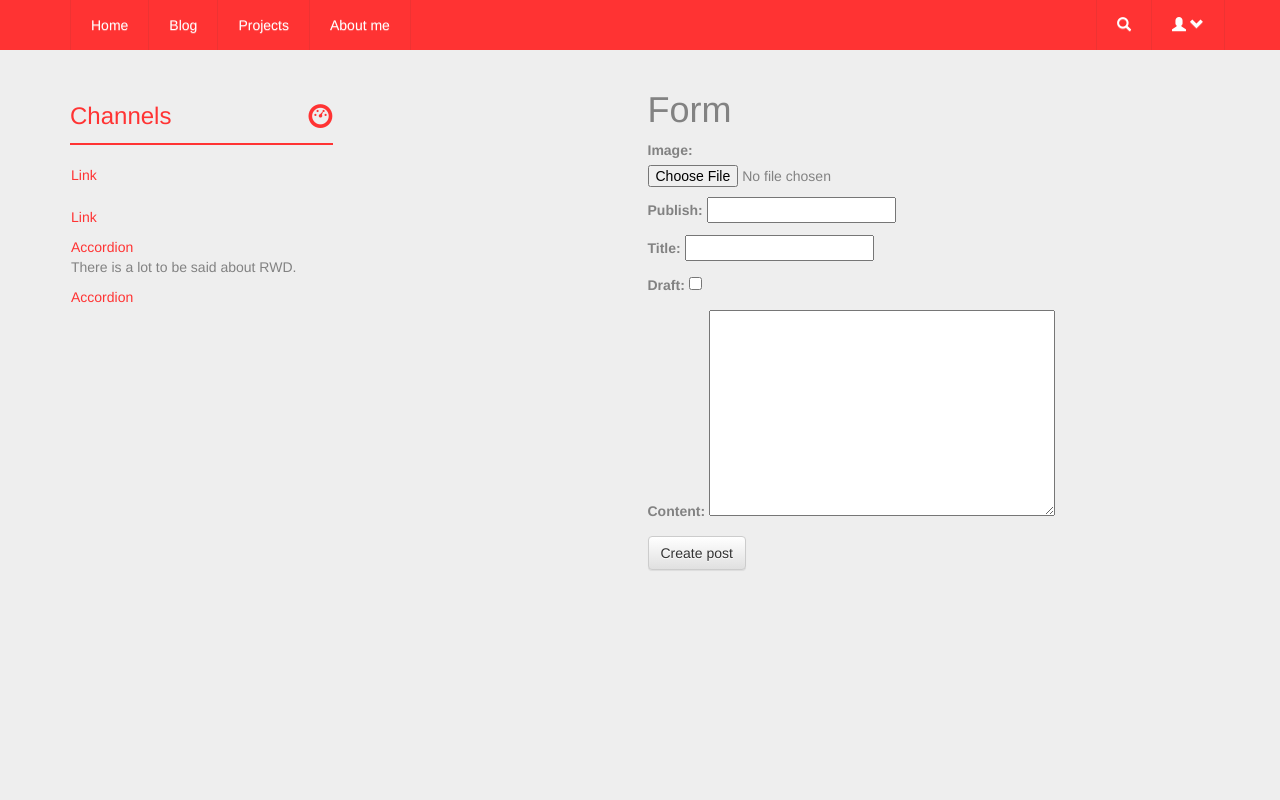
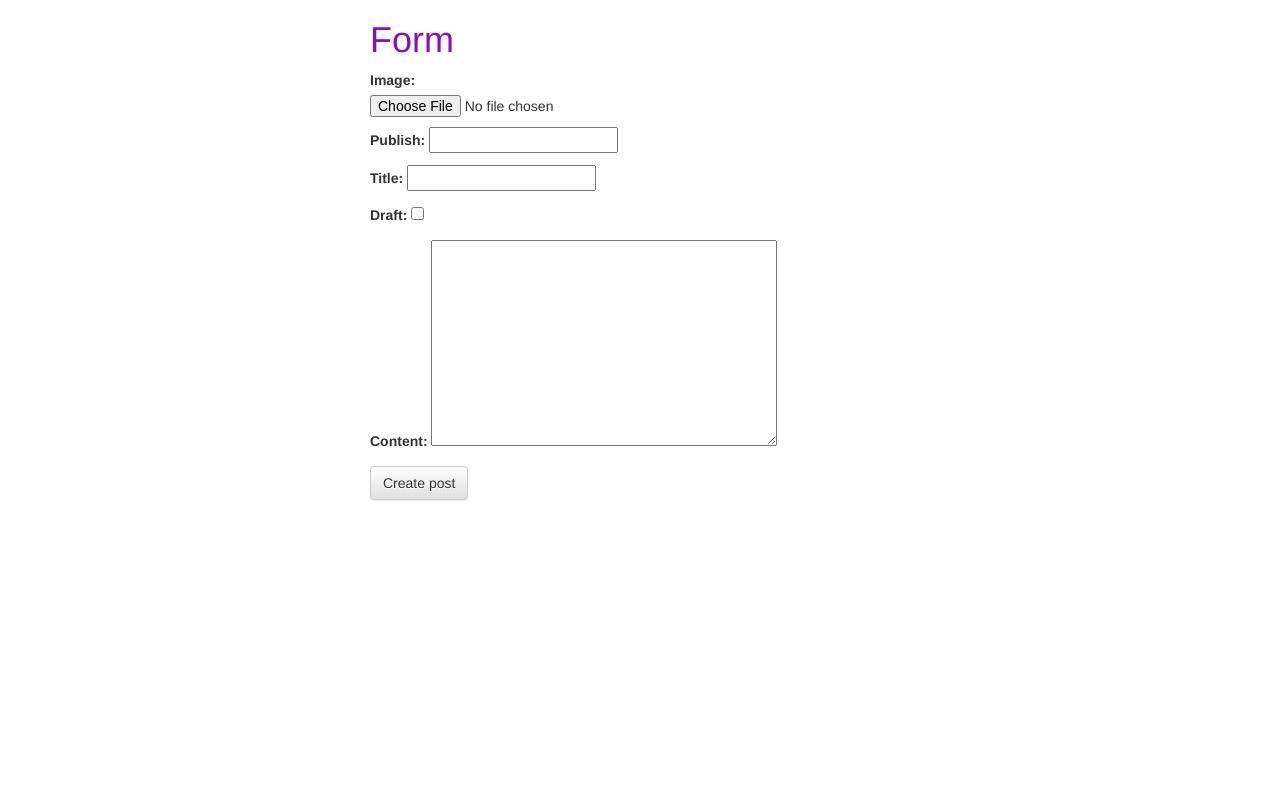
Before and after one commit to noerten/myblog, a Django app: template posts/templates/posts/post_form.html in a window 1280 px wide. Run offline with Django 3.2, Linux system fonts and the light colour scheme; the template is opened without the code that fills it: values that come from a table or form of the project are taken from there, others are empty; some libraries are stand-ins or nearby versions.

Commit message:
delete design commit from master branch.  Revert "add new design partly"
This reverts commit 4d17c397614ba6a76bdef8cd55dd5225da3e7dd1.

```diff
--- a/posts/templates/posts/base.html
+++ b/posts/templates/posts/base.html
@@ -1,121 +1,34 @@
 {% load staticfiles %}
-<!DOCTYPE html>
+<!--DOCTYPE html -->
 <html>
 <head>
-    <meta http-equiv="content-type" content="text/html; charset=UTF-8">
-    <meta charset="utf-8">
-    <meta name="viewport" content="width=device-width, initial-scale=1, maximum-scale=1">
+<title>{%  block head_title %}My blog{% endblock head_title %}</title>
 <!-- Latest compiled and minified CSS -->
 <link rel="stylesheet" href="https://maxcdn.bootstrapcdn.com/bootstrap/3.3.6/css/bootstrap.min.css"
       integrity="sha384-1q8mTJOASx8j1Au+a5WDVnPi2lkFfwwEAa8hDDdjZlpLegxhjVME1fgjWPGmkzs7"
       crossorigin="anonymous">
+
+<!-- Optional theme -->
 <link rel="stylesheet" href="https://maxcdn.bootstrapcdn.com/bootstrap/3.3.6/css/bootstrap-theme.min.css"
       integrity="sha384-fLW2N01lMqjakBkx3l/M9EahuwpSfeNvV63J5ezn3uZzapT0u7EYsXMjQV+0En5r"
       crossorigin="anonymous">
-    <!--[if lt IE 9]>
-        <script src="//html5shim.googlecode.com/svn/trunk/html5.js"></script>
-    <![endif]-->
-        <link rel="stylesheet" href='{% static "css/styles.css"%}'/>
-    <title>{%  block head_title %}My blog{% endblock head_title %}</title>
+
+    <link rel="stylesheet" href='{% static "css/base.css"%}'/>
 
 <style>
     {% block style %}{% endblock style %}
     </style>
 </head>
 <body>
-
-<nav class="navbar navbar-static">
-    <div class="container">
-      <a class="navbar-toggle" data-toggle="collapse" data-target=".nav-collapse">
-        <span class="glyphicon glyphicon-chevron-down"></span>
-      </a>
-      <div class="nav-collapse collase">
-        <ul class="nav navbar-nav">
-          <li><a href="#">Home</a></li>
-          <li><a href="#">Blog</a></li>
-          <li><a href="#">Projects</a></li>
-          <li><a href="#">About me</a></li>
-        </ul>
-        <ul class="nav navbar-right navbar-nav">
-          <li class="dropdown">
-            <a href="#" class="dropdown-toggle" data-toggle="dropdown"><i class="glyphicon glyphicon-search"></i></a>
-            <ul class="dropdown-menu" style="padding:12px;">
-                <form class="form-inline" method="GET" action="">
-                   <div class="input-group">
-                     <input type="text" class="form-control" placeholder="Search" name="q" value="{{request.GET.q}}">
-                           <!--value="{{request.GET.q}} savesquery in form afrre refreshing the page-->
-                     <div class="input-group-btn">
-                         <!--??????????????????-->
-                       <!--<input type="submit" value="Search"/>-->
-     			       <button type="submit" class="btn btn-default"><i class="glyphicon glyphicon-search"></i></button>
-                     </div>
-                  </div>
-                </form>
-              </ul>
-          </li>
-          <li class="dropdown">
-            <a href="#" class="dropdown-toggle" data-toggle="dropdown"><i class="glyphicon glyphicon-user"></i> <i class="glyphicon glyphicon-chevron-down"></i></a>
-            <ul class="dropdown-menu">
-              <li><a href="#">Login</a></li>
-              <li><a href="#">Profile</a></li>
-              <li class="divider"></li>
-              <li><a href="#">About</a></li>
-             </ul>
-          </li>
-        </ul>
-      </div>
-    </div>
-</nav>
 {% include 'posts/messages_display.html' %}
-<!--left navigation bar-->
-<div class="container">
-	<div class="row">
-  			<div class="col col-sm-3">
-              	<div id="sidebar">
-      			<ul class="nav nav-stacked">
-                    <li><h3 class="highlight">Channels <i class="glyphicon glyphicon-dashboard pull-right"></i></h3></li>
-                  	<li><a href="#">Link</a></li>
-          			<li><a href="#">Link</a></li>
-				</ul>
-                <div class="accordion" id="accordion2">
-                    <div class="accordion-group">
-                        <div class="accordion-heading">
-                            <a class="accordion-toggle" data-toggle="collapse" data-parent="#accordion2" href="#collapseOne">
-                                Accordion
-                            </a>
-                        </div>
-                        <div id="collapseOne" class="accordion-body collapse in">
-                            <div class="accordion-inner">
-                              <p>There is a lot to be said about RWD.</p>
-                            </div>
-                        </div>
-                    </div>
-                    <div class="accordion-group">
-                            <div class="accordion-heading">
-                                <a class="accordion-toggle" data-toggle="collapse" data-parent="#accordion2" href="#collapseTwo">
-                                    Accordion
-                                </a>
-                            </div>
-                            <div id="collapseTwo" class="accordion-body collapse">
-                                <div class="accordion-inner">
-                                  <p><h1>Use @my classes to customize responsiveness.</h1></p>
-                                </div>
-                            </div>
-                        </div>
-               	</div>
-               </div>
-      		</div>
-
 <div class="container">
 {% block content %}{% endblock content %}
 </div>
-	<!-- script references -->
-		<script src="//ajax.googleapis.com/ajax/libs/jquery/2.0.2/jquery.min.js"></script>
 <script src="https://maxcdn.bootstrapcdn.com/bootstrap/3.3.6/js/bootstrap.min.js"
         integrity="sha384-0mSbJDEHialfmuBBQP6A4Qrprq5OVfW37PRR3j5ELqxss1yVqOtnepnHVP9aJ7xS"
         crossorigin="anonymous"></script>
-        <script src="{% static 'js/scripts.js' %}"></script>
-
 
 </body>
 </html>
+
+<!-- Latest compiled and minified JavaScript -->
--- a/static/css/base.css
+++ b/static/css/base.css
@@ -1,3 +1,3 @@
-/*colorh1 {*/
-/*color: #8911b3;*/
-/*}*/
+h1 {
+color: #8911b3;
+}
--- a/static/css/styles.css
+++ /dev/null
@@ -1,124 +0,0 @@
-/* bootstrap 3 helpers */
-
-.navbar-form input, .form-inline input {
-	width:auto;
-}
-
-/* end */
-
-/* custom theme */
-
-header {
-	min-height:230px;
-  	margin-bottom:5px;
-}
-
-@media (min-width: 979px) {
-  #sidebar.affix-top {
-      position: static;
-  }
-
-  #sidebar.affix {
-      position: fixed;
-      top: 0;
-      width:21.2%;
-  }
-}
-
-.affix,.affix-top {
-   position:static;
-}
-
-/* theme */
-
-body {
-  color:#828282;
-  background-color:#eee;
-}
-
-a,a:hover {
-	color:#ff3333;
-  	text-decoration:none;
-}
-
-.highlight-bk {
-	background-color:#ff3333;
-    padding:1px;
-    width:100%;
-}
-
-.highlight {
-	color:#ff3333;
-}
-
-h3.highlight  {
-	padding-top:13px;
-    padding-bottom:14px;
-  	border-bottom:2px solid #ff3333;
-}
-
-.navbar {
-	background-color:#ff3333;
-  	color:#ffffff;
-    border:0;
-  	border-radius:0;
-}
-.navbar-nav > li > a {
-  	color:#fff;
-  	padding-left:20px;
-  	padding-right:20px;
-  	border-left:1px solid #ee3333;
-}
-.navbar-nav > li > a:hover, .navbar-nav > li > a:focus {
-    color:#666666;
-}
-.navbar-nav > li:last-child > a {
-  	border-right:1px solid #ee3333;
-}
-.navbar-nav > .active > a, .navbar-nav > .active > a:hover, .navbar-nav > .active > a:focus {
-    color: #ffffff;
-	background-color:transparent;
-}
-.navbar-nav > .open > a, .navbar-nav > .open > a:hover, .navbar-nav > .open > a:focus {
-	color: #f0f0f0;
-	background-color:transparent;
-  	opacity:.9;
-    border-color:#ff3333;
-}
-
-.nav .open > a {
-    border-color:#777777;
-    border-width:0;
-}
-
-.accordion-group {
-	border-width:0;
-}
-
-.dropdown-menu {
-	min-width: 250px;
-}
-
-.accordion-heading .accordion-toggle, .accordion-inner, .nav-stacked li > a {
-	padding-left:1px;
-}
-
-.caret {
-	color:#fff;
-}
-
-.navbar-toggle {
-	color:#fff;
-    border-width:0;
-}
-
-.navbar-toggle:hover {
-	background-color:#fff;
-}
-
-.panel {
-	padding-left:27px;
-    padding-right:27px;
-}
-
-/* end theme */
--- a/static/js/scripts.js
+++ /dev/null
@@ -1,7 +0,0 @@
-
-$(document).ready(function(){$('#sidebar').affix({
-      offset: {
-        top: 240
-      }
-});
-});
```
Also changed, not shown: posts/templates/posts/post_list.html (+16 -41 lines), posts/views.py (+12 -28 lines). Lines whose indentation alone changed are shown as unchanged.
